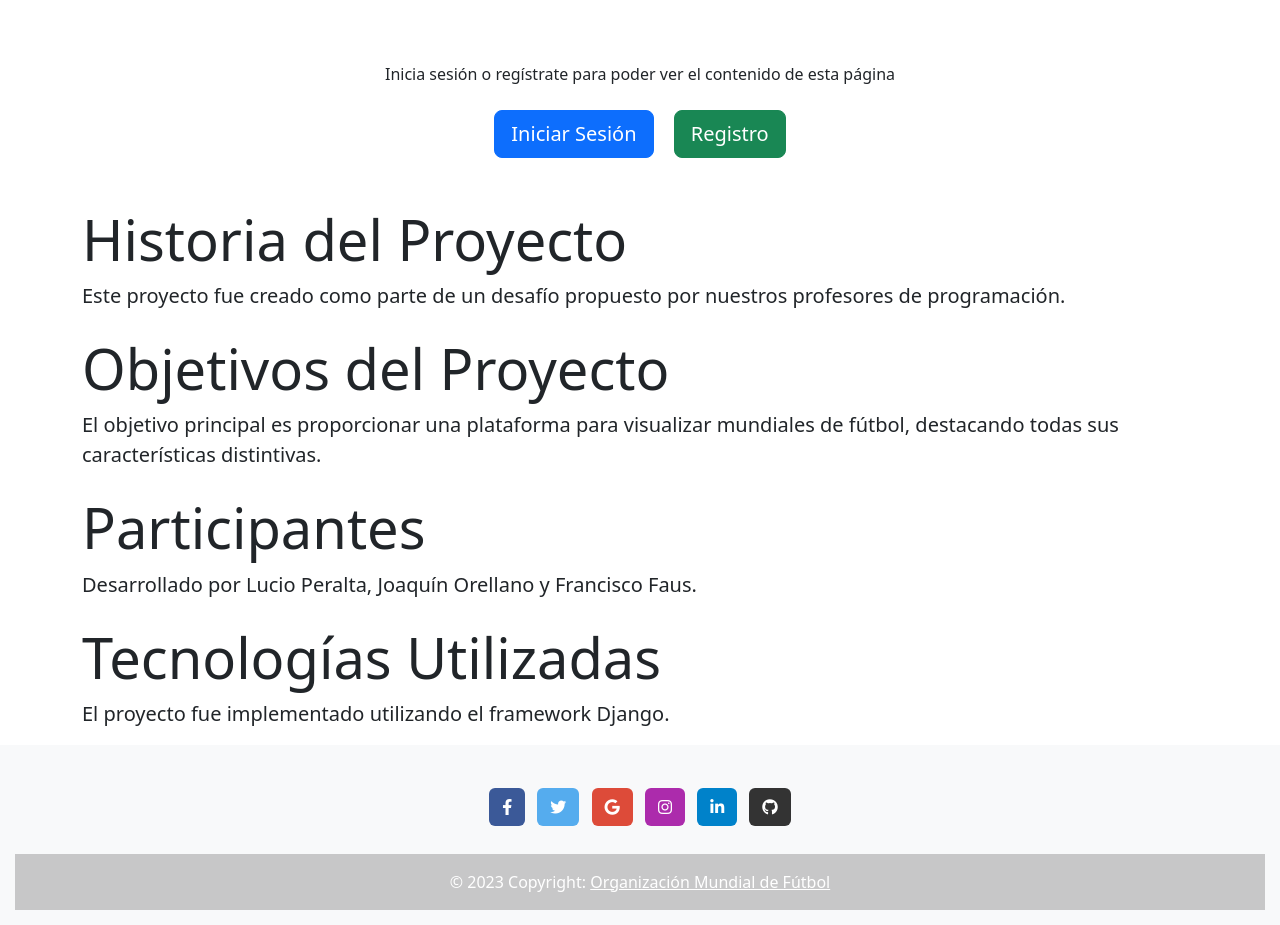
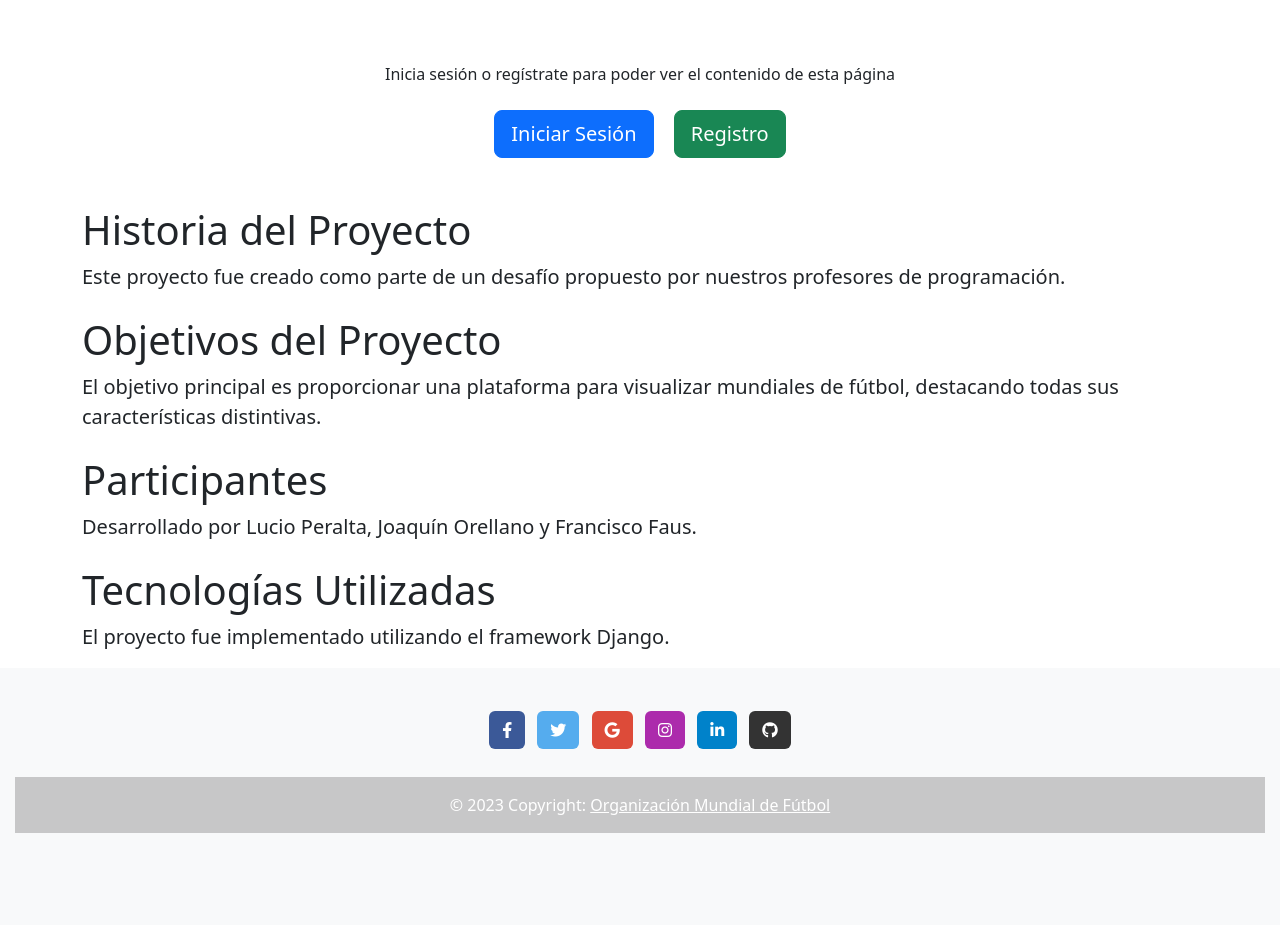
Before and after one commit to 0rellano/Organizacion_Mundial__django, a Django app: page / in a window 1280 px wide. Shown: the part 58-983 px from the top of the page. After the commit the page ends 891 px from the top, so only its background shows below. Run offline with Django 4.2, Linux system fonts and the light colour scheme; data that the repository does not hold is empty.

Commit message:
Cambio de tamaño de letra index

```diff
--- a/organizacion_mundial/templates/index.html
+++ b/organizacion_mundial/templates/index.html
@@ -29,22 +29,22 @@
     {% endif %}
 
     <div class="mt-5">
-        <h2 class="display-4">Historia del Proyecto</h2>
+        <h4 class="display-6">Historia del Proyecto</h4>
         <p class="lead">Este proyecto fue creado como parte de un desafío propuesto por nuestros profesores de programación.</p>
     </div>
 
     <div class="mt-4">
-        <h2 class="display-4">Objetivos del Proyecto</h2>
+        <h4 class="display-6">Objetivos del Proyecto</h4>
         <p class="lead">El objetivo principal es proporcionar una plataforma para visualizar mundiales de fútbol, destacando todas sus características distintivas.</p>
     </div>
 
     <div class="mt-4">
-        <h2 class="display-4">Participantes</h2>
+        <h4 class="display-6">Participantes</h4>
         <p class="lead">Desarrollado por Lucio Peralta, Joaquín Orellano y Francisco Faus.</p>
     </div>
 
     <div class="mt-4">
-        <h2 class="display-4">Tecnologías Utilizadas</h2>
+        <h4 class="display-6">Tecnologías Utilizadas</h4>
         <p class="lead">El proyecto fue implementado utilizando el framework Django.</p>
     </div>
 </div>
```
